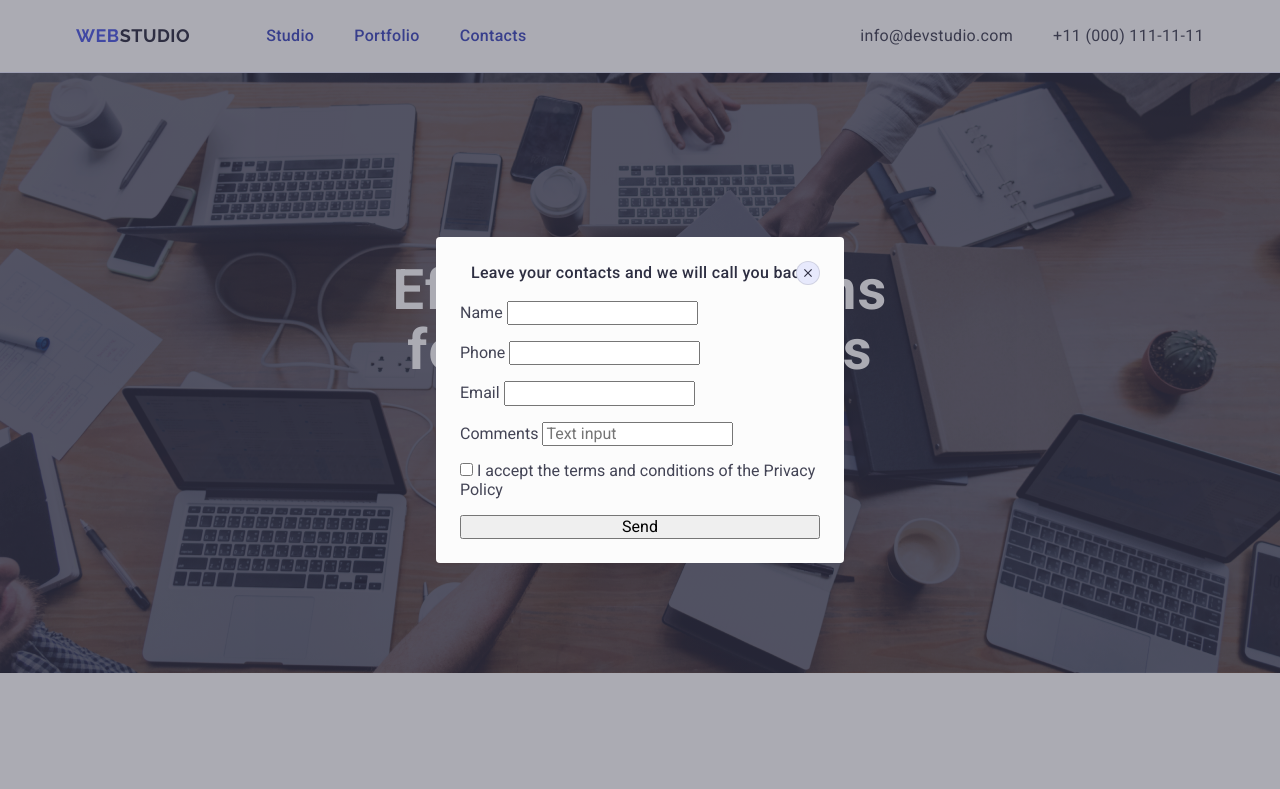
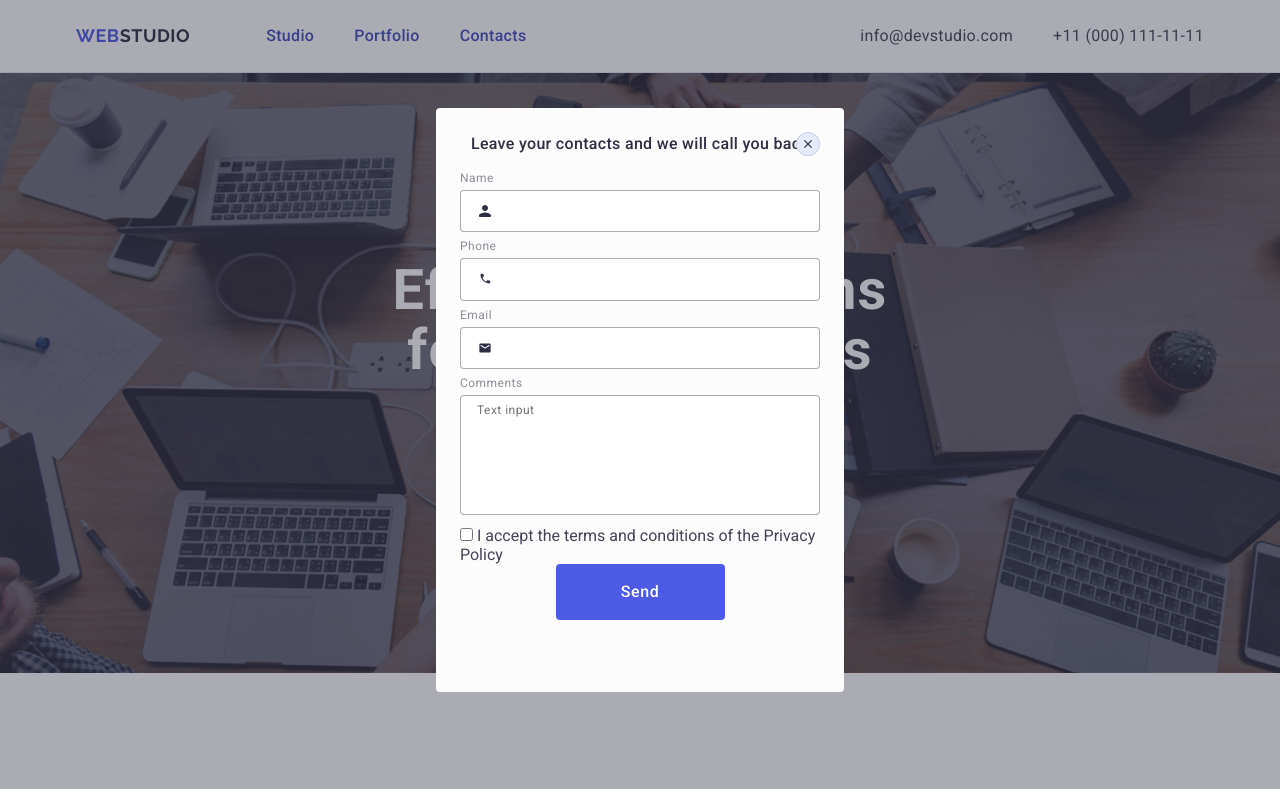
Before and after one commit to VeronikaPetrushka/goit-markup-hw-05, a plain HTML site: page index.html in a window 1280 px wide. Shown: the top 789 px of the page. Drawn offline with nearby package versions, Linux system fonts and the light colour scheme.

Commit message:
checkbox and tittle in modal only are unfinished

```diff
--- a/css/styles.css
+++ b/css/styles.css
@@ -486,6 +486,7 @@ img {
   align-items: center;
   justify-content: center;
   background-color: var(--NAVY-BLUE-modal, rgba(46, 47, 66, 0.4));
+  padding: 8px;
 }
 
 /* .backdrop.is-open {
@@ -496,10 +497,14 @@ img {
 
 .modal {
   position: relative;
+  width: 100%;
   max-width: 408px;
   background-color: #fcfcfc;
   border-radius: 4px;
   padding: 24px;
+  height: 100%;
+  max-height: 584px;
+  overflow-y: auto;
 }
 
 .modal-close {
@@ -520,11 +525,11 @@ img {
   fill: #2e2f42;
 }
 
-.contact-form {
+/* .contact-form {
   display: flex;
   flex-direction: column;
   gap: 16px;
-}
+} */
 
 .contact-form-tittle {
   color: var(--NAVY-BLUE, #2e2f42);
@@ -537,3 +542,69 @@ img {
   letter-spacing: 0.32px;
   margin-bottom: 16px;
 }
+
+.modal-field {
+  margin-bottom: 8px;
+}
+
+.modal-label {
+  display: block;
+  color: var(--LIGHT-SLATE, #8e8f99);
+  font-family: "Roboto", sans-serif;
+  font-size: 12px;
+  font-style: normal;
+  font-weight: 400;
+  line-height: 1.16;
+  letter-spacing: 0.48px;
+  margin-bottom: 4px;
+}
+
+.modal-input {
+  width: 100%;
+  border-radius: 4px;
+  border: 1px solid var(--NAVY-BLUE-modal, rgba(46, 47, 66, 0.4));
+  padding: 11px 16px;
+  transition: border-color 250ms;
+}
+
+.modal-input:focus {
+  outline: none;
+  border-color: var(--IRIS, #4d5ae5);
+}
+
+.modal-textarea {
+  min-height: 120px;
+  resize: none;
+  width: 100%;
+  border-radius: 4px;
+  border: 1px solid var(--NAVY-BLUE-modal, rgba(46, 47, 66, 0.4));
+  padding: 8px 16px;
+  /* Small Text */
+  font-family: "Roboto", sans-serif;
+  font-size: 12px;
+  font-style: normal;
+  font-weight: 400;
+  line-height: 1.16;
+  letter-spacing: 0.48px;
+}
+
+.modal-textarea:focus {
+  outline: none;
+  border-color: var(--IRIS, #4d5ae5);
+}
+
+.modal-input-wrap {
+  position: relative;
+}
+
+.modal-input-icon {
+  position: absolute;
+  top: 50%;
+  left: 16px;
+  fill: #2e2f42;
+  transform: translateY(-50%);
+}
+
+.modal-input-pic {
+  padding-left: 38px;
+}
--- a/index.html
+++ b/index.html
@@ -462,26 +462,57 @@
           Leave your contacts and we will call you back
         </h2>
         <form class="contact-form" name="contact-form">
-          <div class="user-name">
-            <label for="user-name">Name</label>
-            <input id="user-name" type="text" name="user-name" />
+          <div class="modal-field">
+            <label class="modal-label" for="user-name">Name</label>
+            <div class="modal-input-wrap">
+              <svg class="modal-input-icon" width="18" height="18">
+                <use href="./images/icons-input.svg#icon-person"></use>
+              </svg>
+              <input
+                class="modal-input modal-input-pic"
+                id="user-name"
+                type="text"
+                name="user-name"
+              />
+            </div>
           </div>
-          <div class="user-tel">
-            <label for="user-tel">Phone</label>
-            <input id="user-tel" type="tel" name="user-tel" />
+          <div class="modal-field">
+            <label class="modal-label" for="user-tel">Phone</label>
+            <div class="modal-input-wrap">
+              <svg class="modal-input-icon" width="18" height="18">
+                <use href="./images/icons-input.svg#icon-phone"></use>
+              </svg>
+              <input
+                class="modal-input modal-input-pic"
+                id="user-tel"
+                type="tel"
+                name="user-tel"
+              />
+            </div>
           </div>
-          <div class="user-email">
-            <label for="user-email">Email</label>
-            <input id="user-email" type="email" name="user-email" />
+          <div class="modal-field">
+            <label class="modal-label" for="user-email">Email</label>
+            <div class="modal-input-wrap">
+              <svg class="modal-input-icon" width="18" height="18">
+                <use href="./images/icons-input.svg#icon-email"></use>
+              </svg>
+              <input
+                class="modal-input modal-input-pic"
+                id="user-email"
+                type="email"
+                name="user-email"
+              />
+            </div>
           </div>
-          <div class="user-comments">
-            <label for="user-comments">Comments</label>
-            <input
+          <div class="modal-field" for="user-comments">
+            <label class="modal-label" for="user-comments">Comments</label>
+            <textarea
+              class="modal-textarea"
               id="user-comments"
               type="text"
               name="user-comments"
               placeholder="Text input"
-            />
+            ></textarea>
           </div>
           <div class="privacy-policy">
             <input id="privacy-policy" type="checkbox" name="privacy-policy" />
@@ -489,7 +520,7 @@
               >I accept the terms and conditions of the Privacy Policy</label
             >
           </div>
-          <button class="form-send" type="submit">Send</button>
+          <button class="button-order" type="submit">Send</button>
         </form>
       </div>
     </div>
```
Also changed, not shown: images/icons-input.svg (added).
